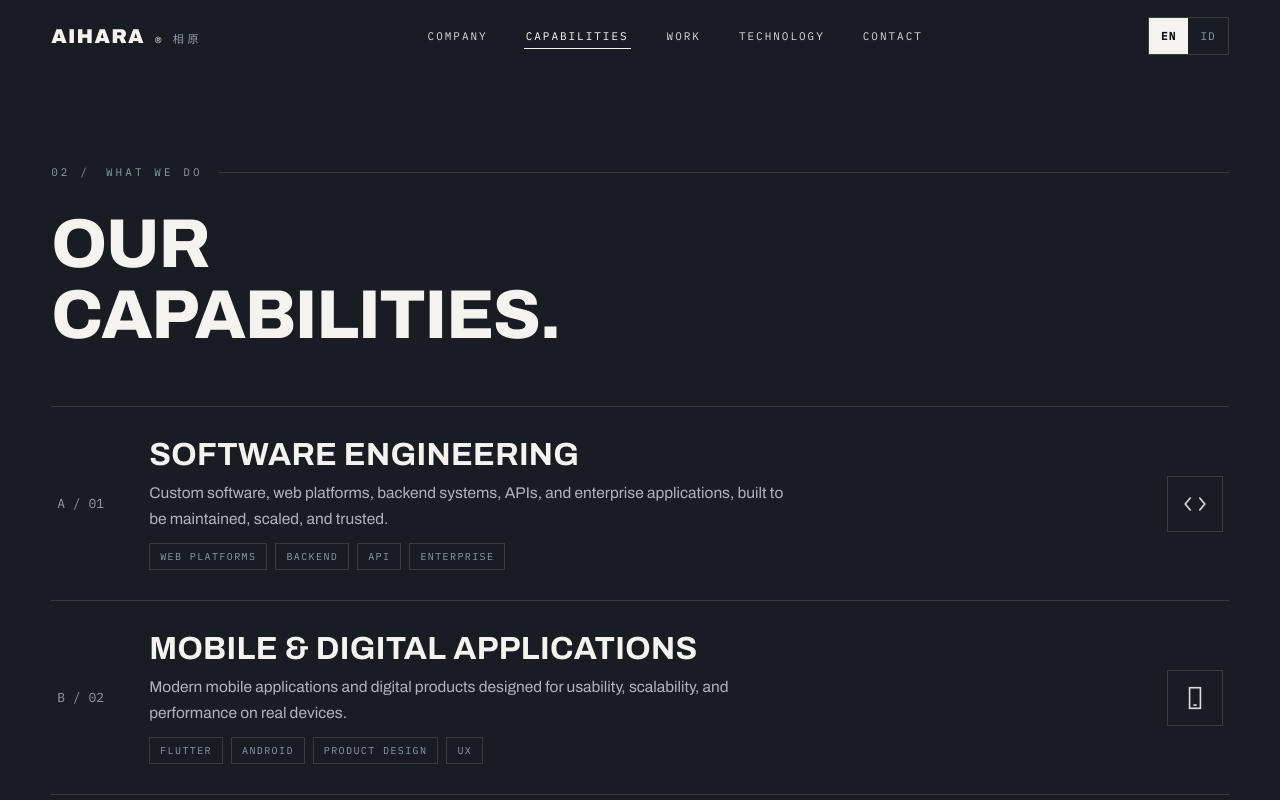
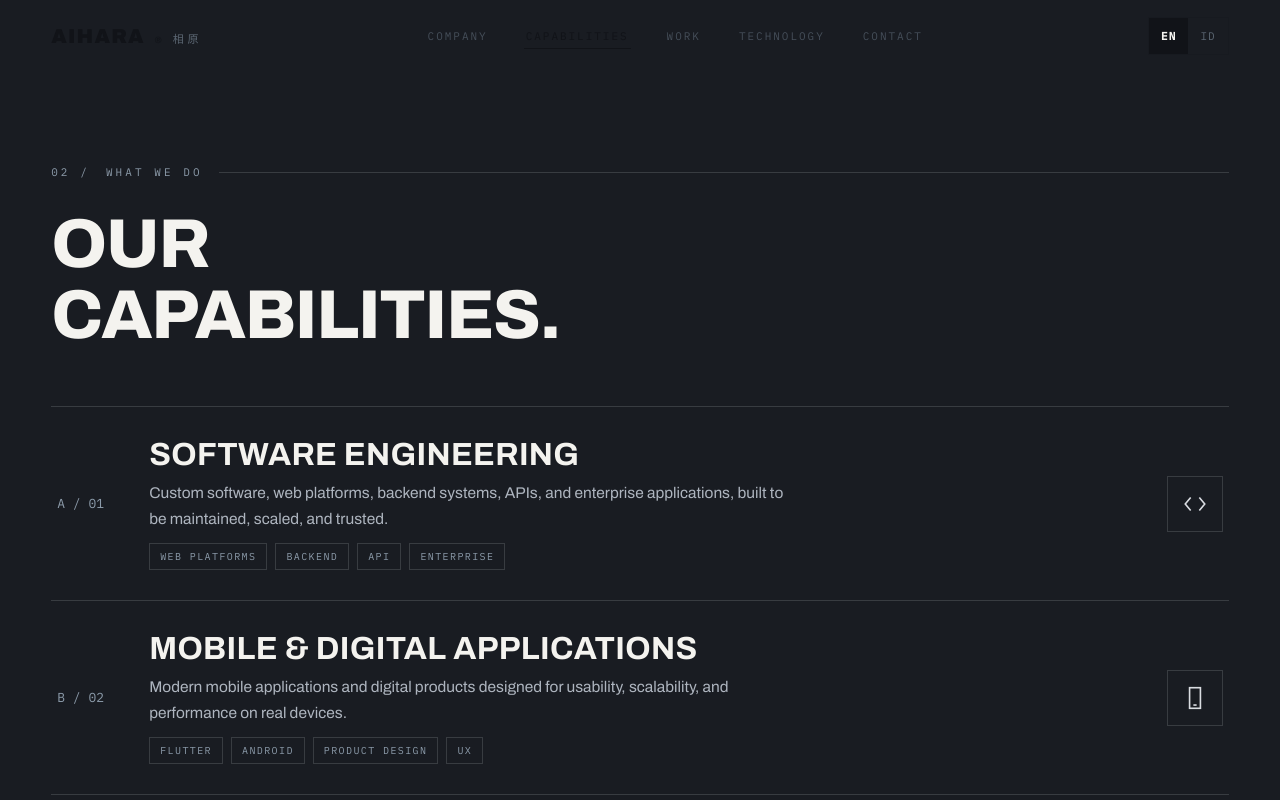
Before and after one commit to hasan000amin/aihara-technologies, a plain HTML site: page capabilities.html in a window 1280 px wide. Shown: the top 800 px of the page. Drawn offline with Linux system fonts and the light colour scheme.

Commit message:
Fix navbar readability on subpages: dark nav text at scroll 0 on light-top pages

```diff
--- a/capabilities.html
+++ b/capabilities.html
@@ -29,21 +29,22 @@ main{transition:opacity .18s ease}
 main.pjax-out{opacity:0}
 
 /* NAV */
-.nav{position:fixed;inset:0 0 auto 0;z-index:60;display:flex;align-items:center;justify-content:space-between;gap:16px;padding:0 clamp(18px,4vw,56px);height:72px;border-bottom:1px solid transparent;transition:background .35s,border-color .35s,backdrop-filter .35s}
-.nav.scrolled{background:rgba(17,19,24,.88);backdrop-filter:blur(14px);border-color:var(--line-dark)}
-.logo{font-weight:900;letter-spacing:.06em;font-size:20px;text-decoration:none;display:flex;align-items:baseline;gap:10px;white-space:nowrap}
+.nav{position:fixed;inset:0 0 auto 0;z-index:60;display:flex;align-items:center;justify-content:space-between;gap:16px;padding:0 clamp(18px,4vw,56px);height:72px;border-bottom:1px solid transparent;transition:background .35s,border-color .35s,backdrop-filter .35s,color .35s;--nav-fg:var(--ivory);--nav-link:var(--silver);--nav-line:var(--line-dark);--nav-hi:#fff;--nav-mut:var(--steel);--nav-act-bg:var(--ivory);--nav-act-fg:var(--obsidian);color:var(--nav-fg)}
+.nav.scrolled{background:rgba(244,243,239,.94);backdrop-filter:blur(14px);border-color:var(--line-light)}
+.nav.scrolled,.nav.on-light{--nav-fg:var(--ink);--nav-link:#454E59;--nav-line:var(--line-light);--nav-hi:var(--ink);--nav-mut:#5B6672;--nav-act-bg:var(--obsidian);--nav-act-fg:var(--ivory)}
+.logo{font-weight:900;letter-spacing:.06em;font-size:20px;text-decoration:none;display:flex;align-items:baseline;gap:10px;white-space:nowrap;color:var(--nav-fg);transition:color .35s}
 .logo sup{font-size:9px;font-weight:500}
-.logo .jp{font-family:var(--jp);font-size:11px;font-weight:500;color:var(--steel);letter-spacing:.35em}
+.logo .jp{font-family:var(--jp);font-size:11px;font-weight:500;color:var(--nav-mut);letter-spacing:.35em;transition:color .35s}
 .nav-links{display:flex;gap:34px;align-items:center}
-.nav-links a{text-decoration:none;font-family:var(--mono);font-size:11px;letter-spacing:.18em;color:var(--silver);padding:10px 2px;position:relative}
-.nav-links a::after{content:"";position:absolute;left:0;bottom:4px;height:1px;width:0;background:var(--ivory);transition:width .3s}
-.nav-links a:hover{color:#fff}.nav-links a:hover::after{width:100%}
-.nav-links a.active{color:#fff}.nav-links a.active::after{width:100%}
+.nav-links a{text-decoration:none;font-family:var(--mono);font-size:11px;letter-spacing:.18em;color:var(--nav-link);padding:10px 2px;position:relative;transition:color .35s}
+.nav-links a::after{content:"";position:absolute;left:0;bottom:4px;height:1px;width:0;background:var(--nav-hi);transition:width .3s,background .35s}
+.nav-links a:hover{color:var(--nav-hi)}.nav-links a:hover::after{width:100%}
+.nav-links a.active{color:var(--nav-hi)}.nav-links a.active::after{width:100%}
 .nav-right{display:flex;align-items:center;gap:14px}
-.lang{display:flex;border:1px solid var(--line-dark)}
-.lang button{background:transparent;border:0;color:var(--steel);font-family:var(--mono);font-size:11px;letter-spacing:.1em;padding:9px 12px;min-height:36px;cursor:pointer}
-.lang button.active{background:var(--ivory);color:var(--obsidian);font-weight:700}
-.burger{display:none;background:transparent;border:1px solid var(--line-dark);color:var(--ivory);width:44px;height:44px;cursor:pointer;font-size:18px;line-height:1}
+.lang{display:flex;border:1px solid var(--nav-line);transition:border-color .35s}
+.lang button{background:transparent;border:0;color:var(--nav-mut);transition:color .35s,background .35s;font-family:var(--mono);font-size:11px;letter-spacing:.1em;padding:9px 12px;min-height:36px;cursor:pointer}
+.lang button.active{background:var(--nav-act-bg);color:var(--nav-act-fg);font-weight:700}
+.burger{display:none;background:transparent;border:1px solid var(--nav-line);color:var(--nav-fg);transition:color .35s,border-color .35s;width:44px;height:44px;cursor:pointer;font-size:18px;line-height:1}
 .mobile-menu{display:none;background:var(--charcoal);border-bottom:1px solid var(--line-dark);padding:10px clamp(18px,4vw,56px) 22px;position:fixed;top:72px;left:0;right:0;z-index:59}
 .mobile-menu.open{display:block}
 .mobile-menu a{display:block;padding:14px 0;text-decoration:none;font-family:var(--mono);font-size:13px;letter-spacing:.18em;border-bottom:1px solid var(--line-dark)}
@@ -434,7 +435,9 @@ footer{background:var(--obsidian);padding:70px clamp(18px,4vw,56px) 34px;border-
   document.getElementById("btnEN").addEventListener("click",function(){setLang("en")});
   document.getElementById("btnID").addEventListener("click",function(){setLang("id")});
 
+  var LIGHT_TOP={company:1,capabilities:1,work:1,technology:1,contact:1};
   function setActiveNav(){
+    document.getElementById("nav").classList.toggle("on-light",!!LIGHT_TOP[currentPage]);
     document.querySelectorAll("[data-nav]").forEach(function(a){
       var on=a.getAttribute("data-nav")===currentPage;
       a.classList.toggle("active",on);
```
Also changed, not shown: company.html (+15 -12 lines), contact.html (+15 -12 lines), index.html (+15 -12 lines), technology.html (+15 -12 lines), work.html (+15 -12 lines).
